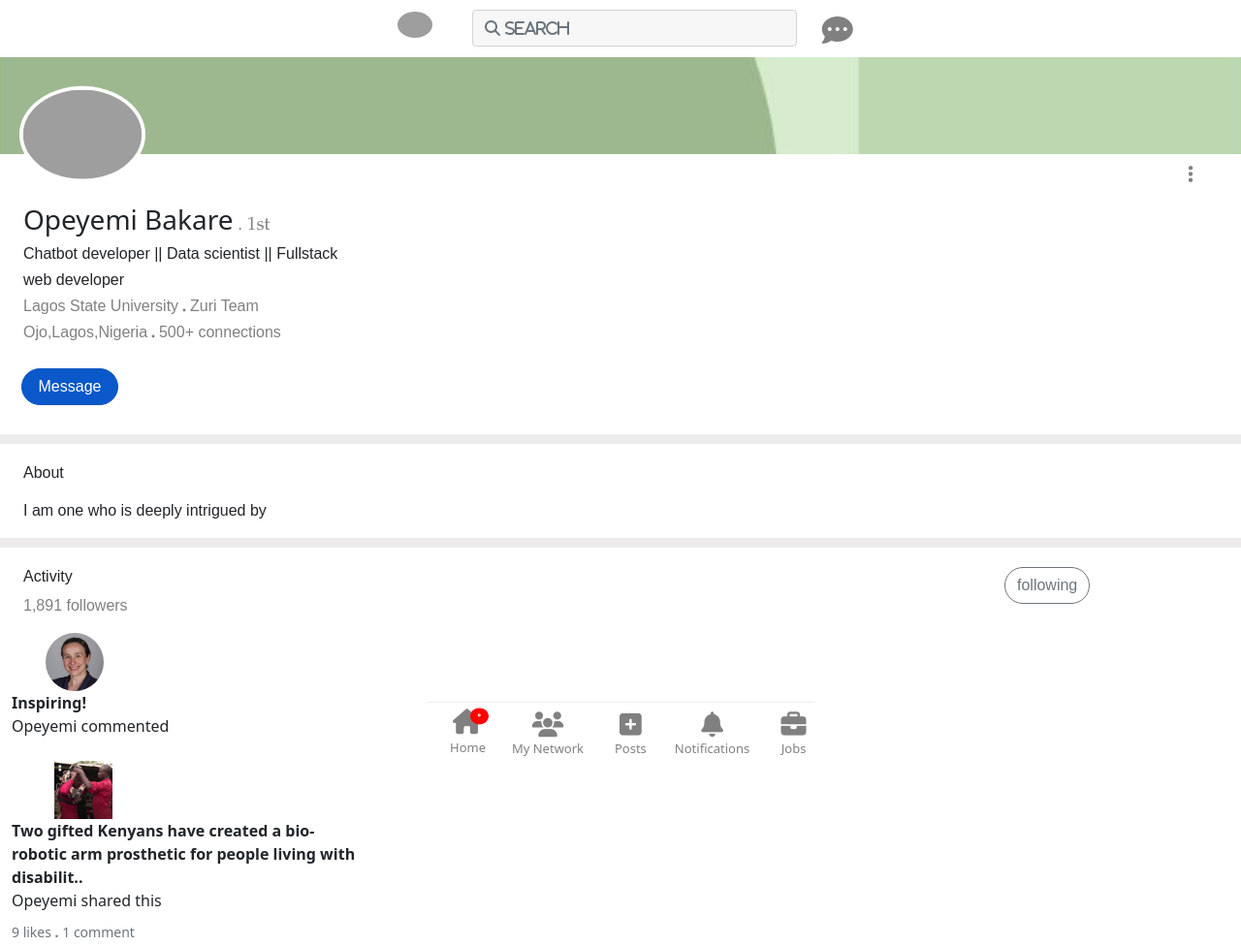
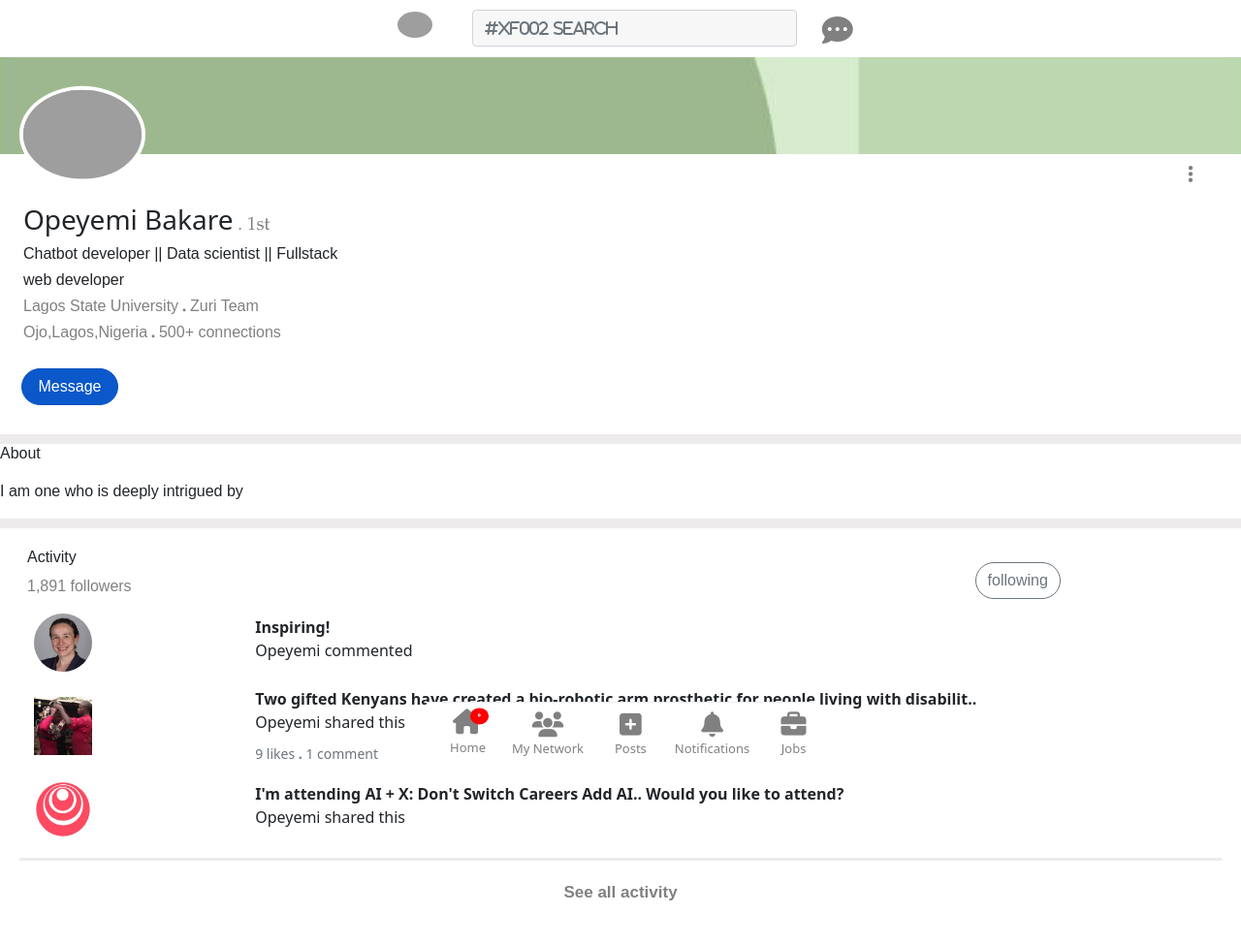
Before and after one commit to Bakare-Opeyemi/LinkedIn-page, a plain HTML site: page index.html in a window 1280 px wide. Shown: the top 976 px of the page at 97% size. Drawn offline with nearby package versions, Linux system fonts and the light colour scheme; grey boxes are pictures that could not be loaded.

Commit message:
commit 7g

```diff
--- a/index.html
+++ b/index.html
@@ -21,7 +21,7 @@
           <img id="firstImg"src="https://media-exp1.licdn.com/dms/image/C4D03AQEXTa03mJPgaA/profile-displayphoto-shrink_800_800/0/1613638005029?e=1623888000&v=beta&t=HaOJNb6dRicvGq0eRDLPqzwkx52kDV4mggnSHMpy_uo" alt="">
         </li>
         <li style="max-width:70%;"class="nav-item">
-          <input style="font-family:'fontAwesome','Verdana'; font-style:'italic';background-color:#f7f7f7;" type="text" class="form-control" placeholder= '&#xf002 Search' aria-label="First name">
+          <input style="font-family:'fontAwesome','Verdana'; font-style:'italic';background-color:#f7f7f7;" type="text" class="form-control" placeholder= '#xf002 Search' aria-label="First name">
         </li>
         <li style="margin-left:2%;margin-top:5px" class="nav-item">
           <i style="" class="chaticon fas fa-comment-dots fa-2x"></i>
@@ -59,34 +59,36 @@
     </div>
 
     <!--Activity-head section-->
-    <div class="row activity-section">
-      <div style="margin-left: 1.5rem;"class="col about">
-          <h6>Activity</h6>
-          <p style="color:grey; ">1,891 followers</p>
+    <div  class="container-fluid">
+      <div style="padding-top:20px;" class="row activity-section">
+        <div style="margin-left: 1rem"class="col about justify-content-start">
+            <h6>Activity</h6>
+            <p style="color:grey; ">1,891 followers</p>
+        </div>
+        <div style="margin-right: 1.5rem;" class="col about justify-content-end align-content-center">
+          <button  type="button" class="btn btn-outline-secondary followButton">following</button>
+        </div>
       </div>
-      <div class="col about">
-        <button  type="button" class="btn btn-outline-secondary followButton">following</button>
-      </div>
+
     </div>
-
     <!--Activity-body section-->
     <div class="container-fluid justify-content-start" style="width:100%; margin-bottom:1rem;">
-      <div class="row align-items-center" style="min-width: 30%; max-width:30%;">
-        <div class="col">
+      <div class="row align-items-center" style="width:100%">
+        <div class="col justify-content-start align-content-start" style="max-width:20%">
           <img style="border-radius:50%"class="comentImg" src="laura_harris.jfif" alt="">
         </div>
-        <div class="col "style=" min-width:78%; max-width:78%;">
+        <div class="col justify-content-start"style=" max-width:78%;">
           <p class="card-title commenthead"><b>Inspiring!</b> <span class="card-text"> <br>Opeyemi commented</br> </span> </p>
         </div>
       </div>
     </div>
 
     <div class="container-fluid justify-content-start" style="width:100%; margin-bottom:1rem;">
-      <div class="row align-items-center" style="min-width: 37%; max-width:37%">
-        <div class="col" style="">
+      <div class="row align-items-center" style="width:100%">
+        <div class="col justify-content-start align-content-start" style="max-width:20%">
           <img style=""class="comentImg" src="2kenyans.jfif" alt="">
         </div>
-        <div class="col "style=" min-width:82%;max-width:82%;">
+        <div class="col justify-content-start"style="max-width:82%;">
           <p class="card-title commenthead"><b>Two gifted Kenyans have created a bio-robotic arm prosthetic for people living with disabilit..</b> <span class="card-text"> <br>Opeyemi shared this</br> </span> </p>
           <p class="card-text"><small class="text-muted">9 likes <b>.</b> 1 comment</small></p>
         </div>
@@ -94,11 +96,11 @@
     </div>
 
     <div class="container-fluid justify-content-start" style="width:100%; margin-bottom:1rem;">
-      <div class="row align-items-center" style="min-width: 37%; max-width:37%">
-        <div class="col" style="">
+      <div class="row align-items-center" style="width:100%">
+        <div class="col justify-content-start align-content-start" style="max-width:20%">
           <img style=""class="comentImg" src="deeplearning.jfif" alt="">
         </div>
-        <div class="col "style=" min-width:82%;max-width:82%;">
+        <div class="col justify-content-start"style="max-width:82%;">
           <p class="card-title commenthead"><b>I'm attending AI + X: Don't Switch Careers Add AI.. Would you like to attend? </b> <span class="card-text"> <br>Opeyemi shared this</br> </span> </p>
         </div>
       </div>
--- a/style.css
+++ b/style.css
@@ -48,8 +48,7 @@ background-repeat: no-repeat;
 }
 .about{
   font-family: Arial;
-  margin-top: 20px;
-  margin-left: 12px;
+
 }
 .homeIcon{
   color: white;
```
